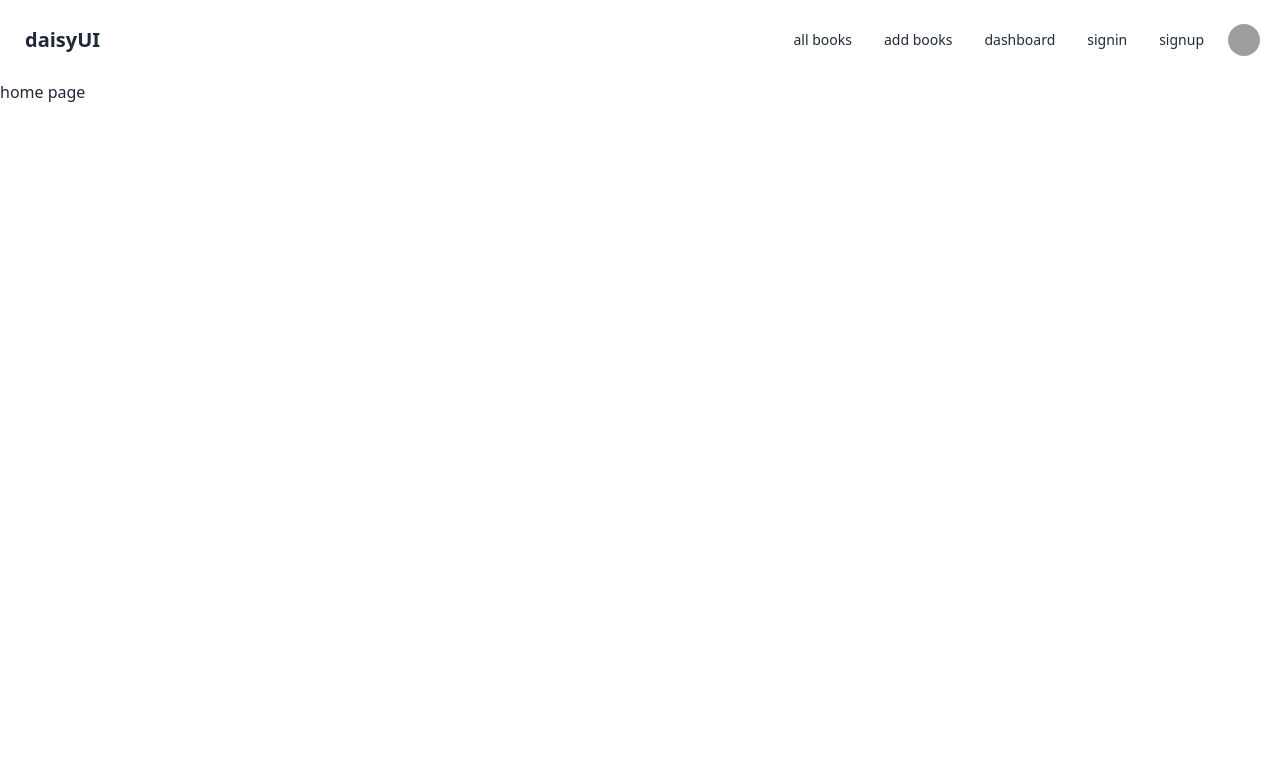
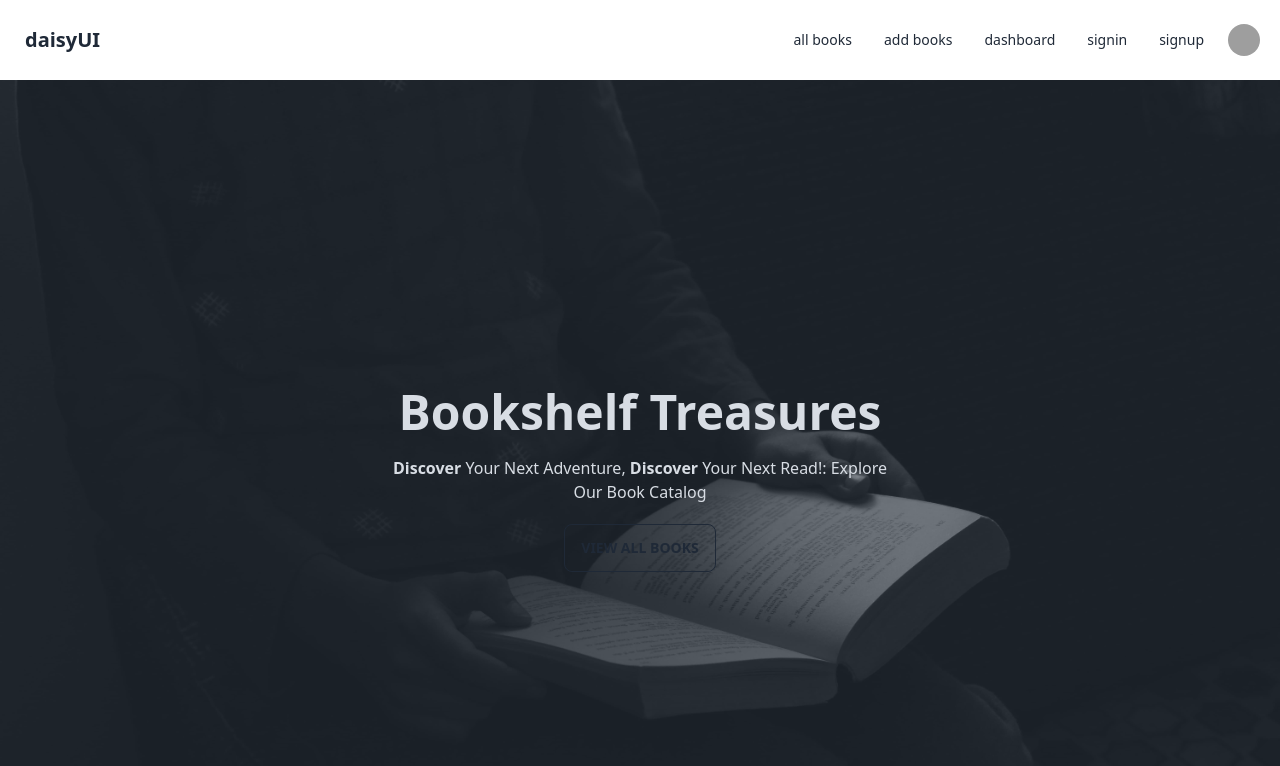
Before and after one commit to Moh-RAIEAN/assignment-5-frontend, a React (Vite) app: page / in a window 1280 px wide. Shown: the top 766 px of the page. Built offline with nearby package versions, Linux system fonts and the light colour scheme; grey boxes are pictures that could not be loaded.

Commit message:
hero section created for landing page

```diff
--- /dev/null
+++ b/src/components/view/HeroSection.tsx
@@ -0,0 +1,24 @@
+import heroImage from "../../assets/heroimage-min.jpg";
+
+export default function HeroSection() {
+  return (
+    <div
+      className="hero min-h-screen"
+      style={{
+        backgroundImage: `url(${heroImage})`,
+      }}
+    >
+      <div className="hero-overlay bg-opacity-60"></div>
+      <div className="hero-content text-center text-neutral-content">
+        <div className="max-w-lg">
+          <h1 className="mb-5 text-5xl font-bold">Bookshelf Treasures</h1>
+          <p className="mb-5">
+            <b>Discover</b> Your Next Adventure, <b>Discover</b> Your Next
+            Read!: Explore Our Book Catalog
+          </p>
+          <button className="btn btn-outline uppercase">view all books</button>
+        </div>
+      </div>
+    </div>
+  );
+}
--- a/src/pages/HomePage.tsx
+++ b/src/pages/HomePage.tsx
@@ -1,3 +1,9 @@
+import HeroSection from "../components/view/HeroSection";
+
 export default function HomePage() {
-  return <div>home page</div>;
+  return (
+    <div>
+      <HeroSection />
+    </div>
+  );
 }
```
Also changed, not shown: src/assets/heroimage-min.jpg (added).
